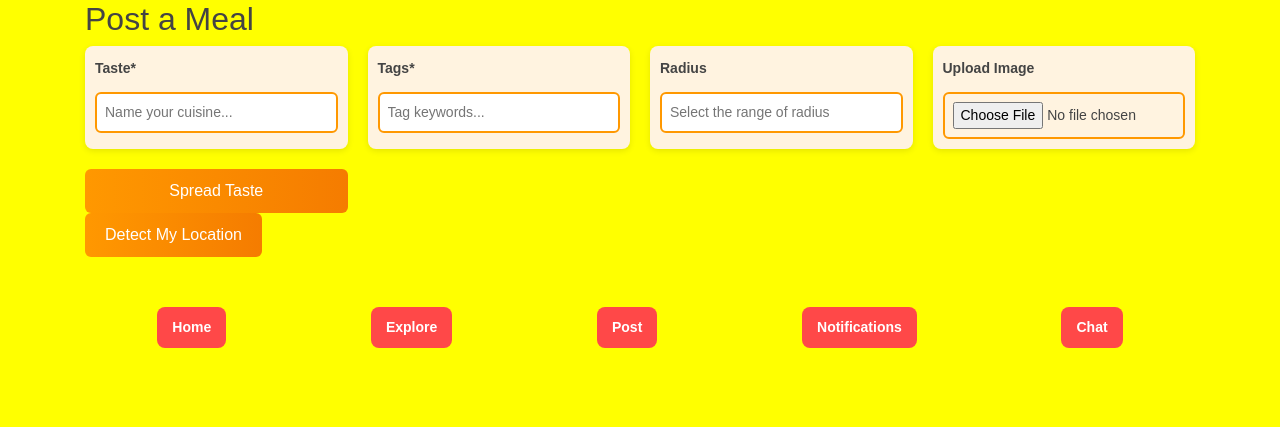
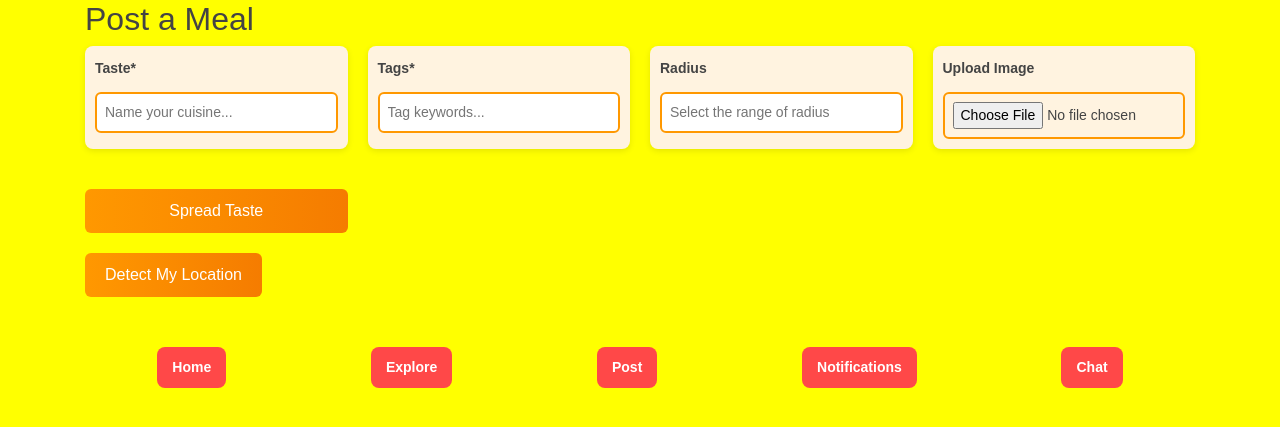
Before and after one commit to Piyush105454/swap-eat, a Django app: template templates/postmeal.html in a window 1280 px wide. Shown: the top 427 px of the page. Run offline with Django 3.2, Linux system fonts and the light colour scheme; the template is opened without the code that fills it, so the values that code supplies are empty.

Commit message:
Update postmeal.html

```diff
--- a/templates/postmeal.html
+++ b/templates/postmeal.html
@@ -1,137 +1,277 @@
 <!doctype html>
+
 {% load static %}
+
 <html lang="en">
+
   <head>
+
     <meta charset="utf-8">
+
     <meta name="viewport" content="width=device-width, initial-scale=1, shrink-to-fit=no">
+
     <link rel="stylesheet" href="https://cdn.jsdelivr.net/npm/bootstrap@4.3.1/dist/css/bootstrap.min.css">
+
     <title>Post Meal - Instagram-Like Post</title>
+
   </head>
+
   <style>
+
     body, html {
+
       margin: 0;
+
       padding: 0;
+
       font-family: 'Arial', sans-serif;
+
       background: yellow;
+
       color: #444;
+
       min-height: 100vh;
+
       display: flex;
+
       flex-direction: column;
+
     }
 
+
+
     .post-form {
+
       display: grid;
+
       grid-template-columns: repeat(auto-fit, minmax(250px, 1fr));
+
       gap: 20px;
+
     }
 
+
+
     .post-form div {
+
       padding: 10px;
+
       background: #fff3e0;
+
       border-radius: 8px;
+
       box-shadow: 0 2px 6px rgba(0, 0, 0, 0.1);
+
     }
 
+
+
     label {
+
       font-size: 14px;
+
       font-weight: bold;
+
       color: #444;
+
     }
 
+
+
     input[type="text"], input[type="file"] {
+
       width: 100%;
+
       padding: 8px;
+
       margin-top: 5px;
+
       border: 2px solid #ff9800;
+
       border-radius: 6px;
+
       font-size: 14px;
+
     }
 
+
+
     button {
+
       padding: 10px 20px;
+
       background: linear-gradient(to right, #ff9800, #f57c00);
+
       color: white;
+
       border: none;
+
       border-radius: 6px;
+
       font-size: 16px;
+
       cursor: pointer;
+
       transition: background 0.3s;
+
     }
 
+
+
     button:hover {
+
       background: linear-gradient(to right, #f57c00, #e65100);
+
     }
 
+
+
     nav {
+
       display: flex;
+
       justify-content: space-around;
+
       margin-top: 50px;
+
     }
 
+
+
     nav a {
+
       text-decoration: none;
+
       padding: 10px 15px;
+
       background: #ff4848;
+
       color: white;
+
       font-size: 14px;
+
       font-weight: bold;
+
       border-radius: 8px;
+
       transition: background 0.3s, transform 0.2s;
+
     }
 
+
+   section button{
+
+       margin-top:20px;
+
+   }
     nav a:hover {
+
       background: #faff00;
+
       transform: scale(1.1);
+
     }
+
   </style>
+
   <body>
+
     <div class="container">
+
       <section class="post-meal">
+
         <h2>Post a Meal</h2>
+
         <form method="POST" enctype="multipart/form-data" class="post-form">
+
           {% csrf_token %}
+
           <div class="taste">
+
             <label for="taste">Taste*</label>
+
             <input type="text" id="taste" name="taste" placeholder="Name your cuisine..." required>
-          </div>
-          <div class="tags">
-            <label for="tags">Tags*</label>
-            <input type="text" id="tags" name="tags" placeholder="Tag keywords..." required>
+
           </div>
 
+          <div class="tags">
+
+            <label for="tags">Tags*</label>
+
+            <input type="text" id="tags" name="tags" placeholder="Tag keywords..." required>
+
+          </div>
+
+
+
           <div class="radius">
+
             <label for="radius">Radius</label>
+
             <input type="text" id="radius" name="radius" placeholder="Select the range of radius" required>
+
           </div>
+
           <div class="image-upload">
+
             <label for="image">Upload Image</label>
+
             <input type="file" id="image" name="image" accept="image/*" required>
+
           </div>
+
           <button type="submit">Spread Taste</button>
+
         </form>
+
         <button onclick="getLocation()">Detect My Location</button>
+
         <nav>
+
           <a href="{% url 'post' %}" class="chat">Home</a>
+
           <a href="{% url 'explore' %}" class="explore">Explore</a>
+
           <a href="{% url 'postmeal' %}" class="chat">Post</a>
+
           <a href="{% url 'notification' %}" class="notifications">Notifications</a>
+
           <a href="{% url 'chat' %}" class="chat">Chat</a>
+
         </nav>
+
       </section>
+
     </div>
 
 
+
+
+
     <script>
+
         function getLocation() {
+
             if (navigator.geolocation) {
+
                 navigator.geolocation.getCurrentPosition(position => {
+
                     document.getElementById("id_latitude").value = position.coords.latitude;
+
                     document.getElementById("id_longitude").value = position.coords.longitude;
+
                 });
+
             } else {
+
                 alert("Geolocation is not supported by this browser.");
+
             }
+
         }
+
     </script>
+
   </body>
+
 </html>
```
